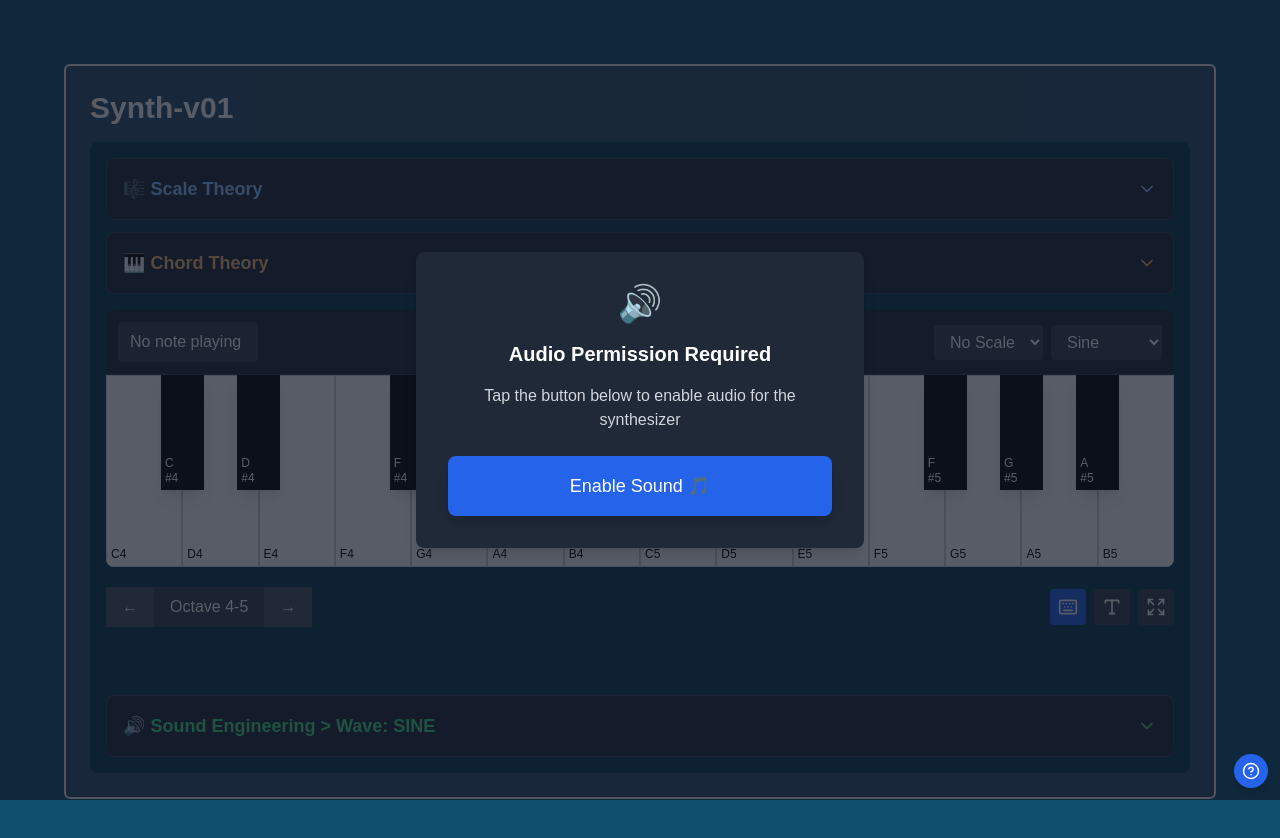
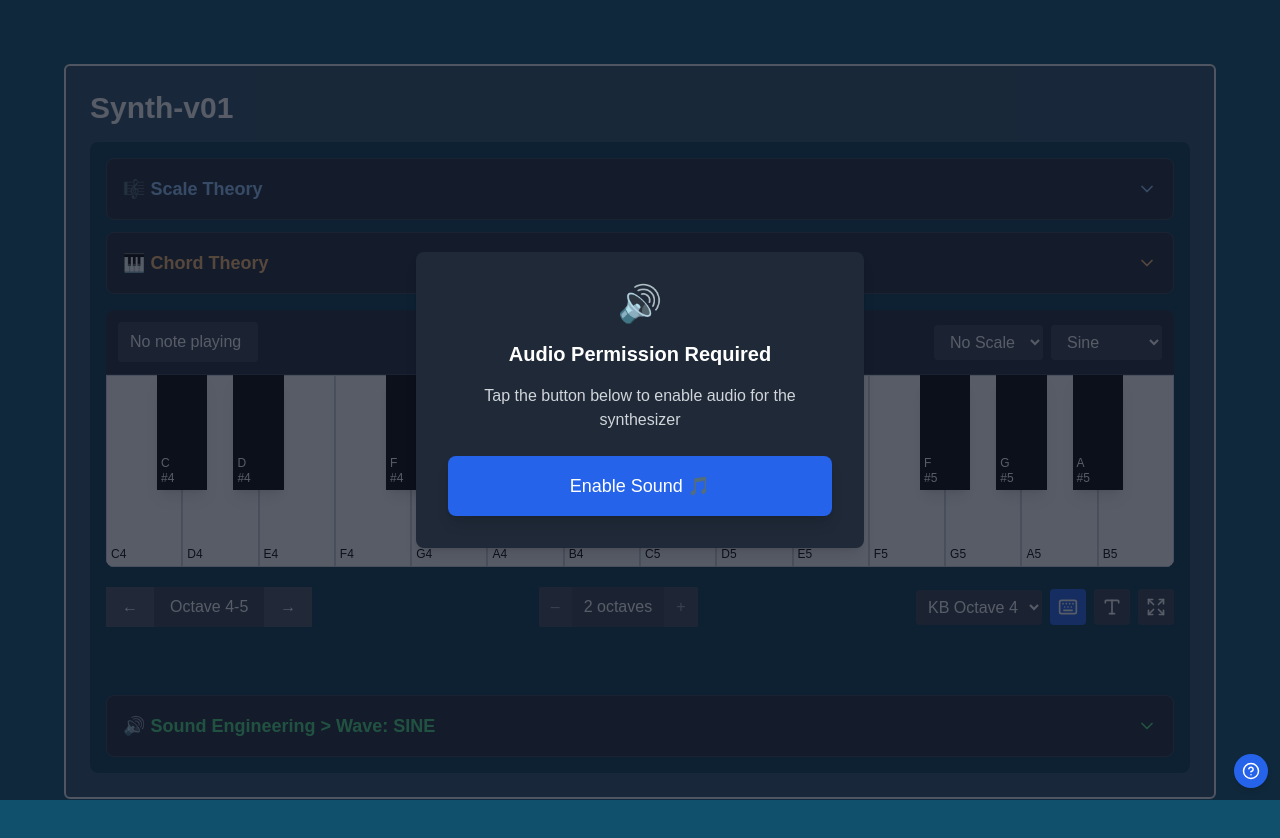
Before and after one commit to webdev-dave/build_synth_01, a Next.js app: page / in a window 1280 px wide. Shown: the top 838 px of the page. Built offline with nearby package versions, Linux system fonts and the light colour scheme.

Commit message:
allow user to controll sum of octives on screen

```diff
--- a/src/instruments/synth/templates/basic-synth/components/SynthControls.tsx
+++ b/src/instruments/synth/templates/basic-synth/components/SynthControls.tsx
@@ -29,6 +29,18 @@ interface BottomToolbarProps {
   toggleShowKbLabels?: () => void;
   /** If true, the UI is running on a mobile / touch-only device. */
   isMobile?: boolean;
+  /** Currently selected number of visible octaves */
+  visibleOctaves?: number;
+  /** Setter for visible octaves */
+  setVisibleOctaves?: (num: number) => void;
+  /** Maximum allowed visible octaves based on screen width */
+  maxVisibleOctaves?: number;
+  /** Minimum allowed visible octaves (defaults to 1) */
+  minVisibleOctaves?: number;
+  /** Which visible octave (0-based) the computer keyboard is mapped to */
+  kbOctaveOffset?: number;
+  /** Setter for kbOctaveOffset */
+  setKbOctaveOffset?: (offset: number) => void;
 }
 
 export function TopToolbar({
@@ -189,10 +201,16 @@ export function BottomToolbar({
   showKbLabels = false,
   toggleShowKbLabels = () => {},
   isMobile = false,
+  visibleOctaves = 2,
+  setVisibleOctaves = () => {},
+  maxVisibleOctaves = 5,
+  minVisibleOctaves = 2,
+  kbOctaveOffset = 0,
+  setKbOctaveOffset = () => {},
 }: BottomToolbarProps) {
   return (
     <div className="w-full flex justify-between items-center py-1">
-      {/* Left Side - Octave Controls */}
+      {/* Left Side - Octave & Visible Range Controls */}
       <Tooltip
         message="Change keyboard octave up/down"
         alignX="left"
@@ -241,8 +259,72 @@ export function BottomToolbar({
         </div>
       </Tooltip>
 
+      {/* Visible Octaves Controls (only on tablets / desktop) */}
+      {!isMobile && (
+        <Tooltip
+          message="Change the number of octaves displayed"
+          alignX="center"
+          placement="bottom"
+        >
+          <div className="flex items-center bg-gray-700 rounded ml-2 overflow-visible">
+            <button
+              onClick={() =>
+                setVisibleOctaves(
+                  Math.max(minVisibleOctaves, visibleOctaves - 1)
+                )
+              }
+              className="relative px-3 py-2 bg-gray-600 text-white hover:bg-gray-500 disabled:opacity-50 disabled:cursor-not-allowed transition-colors"
+              disabled={visibleOctaves <= minVisibleOctaves}
+              aria-label="Show fewer octaves"
+            >
+              –
+            </button>
+            <span className="px-3 py-2 text-white bg-gray-700 font-medium">
+              {visibleOctaves} octave{visibleOctaves > 1 ? "s" : ""}
+            </span>
+            <button
+              onClick={() =>
+                setVisibleOctaves(
+                  Math.min(maxVisibleOctaves, visibleOctaves + 1)
+                )
+              }
+              className="relative px-3 py-2 bg-gray-600 text-white hover:bg-gray-500 disabled:opacity-50 disabled:cursor-not-allowed transition-colors"
+              disabled={visibleOctaves >= maxVisibleOctaves}
+              aria-label="Show more octaves"
+            >
+              +
+            </button>
+          </div>
+        </Tooltip>
+      )}
+
       {/* Right Side - Additional Controls */}
       <div className="flex items-center gap-2">
+        {/* Computer-keyboard octave mapping dropdown (only when keyboard enabled and not mobile) */}
+        {!isMobile && kbEnabled && visibleOctaves > 1 && (
+          <Tooltip
+            message="Select which visible octave the computer keyboard controls"
+            alignX="right"
+            placement="bottom"
+          >
+            <select
+              value={kbOctaveOffset}
+              onChange={(e) => setKbOctaveOffset(Number(e.target.value))}
+              className="p-2 bg-gray-700 text-white rounded border-none outline-none cursor-pointer hover:bg-gray-600 transition-colors"
+              aria-label="Select octave mapped to computer keyboard"
+            >
+              {Array.from({ length: visibleOctaves }).map((_, idx) => (
+                <option
+                  key={idx}
+                  value={idx}
+                >
+                  KB Octave {startOctave + idx}
+                </option>
+              ))}
+            </select>
+          </Tooltip>
+        )}
+
         {/* Enable computer keyboard (hidden on mobile) */}
         {!isMobile && (
           <Tooltip
--- a/src/instruments/synth/templates/basic-synth/components/SynthKeyboard.tsx
+++ b/src/instruments/synth/templates/basic-synth/components/SynthKeyboard.tsx
@@ -1,4 +1,4 @@
-import { useState, useEffect, useMemo } from "react";
+import { useState, useEffect, useMemo, useCallback, useRef } from "react";
 import { useAudioSynthesis } from "../hooks/useAudioSynthesis";
 import { useScaleLogic } from "../hooks/useScaleLogic";
 import { createSynthKeys } from "../utils/synthUtils";
@@ -28,6 +28,57 @@ export default function SynthKeyboard() {
   const isMobile = useIsMobile();
   const [kbEnabled, setKbEnabled] = useState<boolean>(() => !isMobile);
   const [showKbLabels, setShowKbLabels] = useState(false);
+
+  // Which of the visible octaves the computer keyboard controls (0-indexed)
+  const [kbOctaveOffset, setKbOctaveOffset] = useState<number>(0);
+
+  // Default number of visible octaves is 2 for all devices
+  const defaultVisibleOctaves = 2;
+
+  const [visibleOctaves, setVisibleOctaves] = useState<number>(
+    defaultVisibleOctaves
+  );
+
+  // Reference to the synth wrapper so we can measure its width
+  const wrapperRef = useRef<HTMLDivElement>(null);
+
+  // Minimum width per white key in pixels required for comfortable playing
+  const MIN_WHITE_KEY_WIDTH = 50;
+
+  // Compute the maximum number of octaves that can fit based on current wrapper width
+  const computeMaxOctaves = useCallback((widthPx: number) => {
+    if (!widthPx || widthPx <= 0) return 2; // fallback ensures min 2
+    const maxByWidth = Math.floor(widthPx / (7 * MIN_WHITE_KEY_WIDTH));
+    // Ensure at least 2 octaves are always possible (may overflow horizontally on very small screens)
+    return Math.max(2, Math.min(5, maxByWidth));
+  }, []);
+
+  const [maxVisibleOctaves, setMaxVisibleOctaves] = useState<number>(() => {
+    const initialWidth =
+      typeof window !== "undefined" ? window.innerWidth : 1024;
+    return Math.max(2, computeMaxOctaves(initialWidth));
+  });
+
+  // Measure wrapper width on mount and when the window resizes
+  useEffect(() => {
+    const measure = () => {
+      const width = wrapperRef.current?.offsetWidth || 0;
+      setMaxVisibleOctaves(computeMaxOctaves(width));
+    };
+
+    measure(); // initial
+    window.addEventListener("resize", measure);
+    return () => window.removeEventListener("resize", measure);
+  }, [computeMaxOctaves]);
+
+  // Ensure currently selected octave count never exceeds the allowed maximum
+  useEffect(() => {
+    if (visibleOctaves > maxVisibleOctaves) {
+      setVisibleOctaves(maxVisibleOctaves);
+    }
+    // Clamp keyboard octave offset if needed
+    setKbOctaveOffset((prev) => Math.min(prev, visibleOctaves - 1));
+  }, [maxVisibleOctaves, visibleOctaves]);
 
   // Disable body scroll & padding while in full-screen mode
   useEffect(() => {
@@ -84,7 +135,11 @@ export default function SynthKeyboard() {
     }
   }, [isMobile]);
 
-  const keys = createSynthKeys(startOctave);
+  const keys = createSynthKeys(startOctave, visibleOctaves);
+
+  // Slice keys array to the octave controlled by the computer keyboard
+  const kbBaseIndex = kbOctaveOffset * 12;
+  const keysForKb = keys.slice(kbBaseIndex);
 
   const scaleLogic = useScaleLogic();
   const audioSynthesis = useAudioSynthesis(
@@ -96,14 +151,31 @@ export default function SynthKeyboard() {
   // Enable physical keyboard interaction when toggled
   useComputerKeyboard(
     kbEnabled,
-    keys,
+    keysForKb,
     audioSynthesis.handleNoteStart,
     audioSynthesis.stopNote,
     (delta: number) =>
       setStartOctave((prev) => Math.min(7, Math.max(0, prev + delta)))
   );
 
-  const noteToKeyCharMap = useMemo(() => buildNoteToCharMap(keys), [keys]);
+  // Keyboard shortcuts to change kbOctaveOffset using < and > keys (Comma/Period codes)
+  useEffect(() => {
+    const handleKeyDown = (e: KeyboardEvent) => {
+      if (!kbEnabled) return;
+      if (e.code === "Comma") {
+        setKbOctaveOffset((prev) => Math.max(0, prev - 1));
+      } else if (e.code === "Period") {
+        setKbOctaveOffset((prev) => Math.min(visibleOctaves - 1, prev + 1));
+      }
+    };
+    window.addEventListener("keydown", handleKeyDown);
+    return () => window.removeEventListener("keydown", handleKeyDown);
+  }, [kbEnabled, visibleOctaves]);
+
+  const noteToKeyCharMap = useMemo(
+    () => buildNoteToCharMap(keysForKb),
+    [keysForKb]
+  );
 
   // Helper to toggle label visibility and ensure keyboard input is enabled when turning on
   const handleToggleShowLabels = () => {
@@ -149,6 +221,7 @@ export default function SynthKeyboard() {
       <PreventDefaultTouchWrapper allowScroll={true}>
         <div
           className={`synth-wrapper ${isFullScreen ? "fullscreen-synth" : ""}`}
+          ref={wrapperRef}
           style={{
             width: isFullScreen ? "100vw" : "100%",
             maxWidth: isFullScreen ? "100%" : "100%",
@@ -222,6 +295,11 @@ export default function SynthKeyboard() {
             toggleKbEnabled={() => setKbEnabled((prev) => !prev)}
             showKbLabels={showKbLabels}
             toggleShowKbLabels={handleToggleShowLabels}
+            visibleOctaves={visibleOctaves}
+            setVisibleOctaves={setVisibleOctaves}
+            maxVisibleOctaves={maxVisibleOctaves}
+            kbOctaveOffset={kbOctaveOffset}
+            setKbOctaveOffset={setKbOctaveOffset}
           />
 
           <div className="mt-16">
--- a/src/instruments/synth/templates/basic-synth/components/SynthKeys.tsx
+++ b/src/instruments/synth/templates/basic-synth/components/SynthKeys.tsx
@@ -150,7 +150,7 @@ export default function SynthKeys({
       .slice(0, keyIndex)
       .filter((k) => !k.isBlack).length;
     const whiteKeyWidth = 100 / keys.filter((k) => !k.isBlack).length; // Percentage width of each white key
-    const blackKeyWidth = 4; // 4% width for black keys
+    const blackKeyWidth = whiteKeyWidth * 0.66; // Black keys should be roughly 2/3 the width of white keys
 
     // Position black key at the boundary between white keys
     // Each black key sits between specific white keys based on piano layout
--- a/src/instruments/synth/templates/basic-synth/utils/synthUtils.ts
+++ b/src/instruments/synth/templates/basic-synth/utils/synthUtils.ts
@@ -7,8 +7,12 @@ export interface SynthKey {
   isBlack: boolean;
 }
 
-// Generate synthesizer keys for a given starting octave
-export function createSynthKeys(startOctave: number): SynthKey[] {
+// Generate synthesizer keys for a given starting octave and number of octaves to display.
+// `numOctaves` defaults to 2 to preserve the previous behaviour for existing callers.
+export function createSynthKeys(
+  startOctave: number,
+  numOctaves: number = 2
+): SynthKey[] {
   const keys: SynthKey[] = [];
   const noteNames = [
     "C",
@@ -25,12 +29,19 @@ export function createSynthKeys(startOctave: number): SynthKey[] {
     "B",
   ];
 
-  // Generate 2 octaves worth of keys (24 keys total)
-  for (let octave = startOctave; octave < startOctave + 2; octave++) {
+  // Clamp numOctaves to a sensible range (1-10) to avoid accidental gigantic arrays.
+  const octavesToGenerate = Math.max(1, Math.min(10, numOctaves));
+
+  // Generate the requested number of octaves worth of keys.
+  for (
+    let octave = startOctave;
+    octave < startOctave + octavesToGenerate;
+    octave++
+  ) {
     for (let i = 0; i < noteNames.length; i++) {
       const noteName = noteNames[i];
       const noteNumber = octave * 12 + i;
-      const frequency = 440 * Math.pow(2, (noteNumber - 69) / 12); // A4 = 440Hz
+      const frequency = 440 * Math.pow(2, (noteNumber - 69) / 12); // A4 = 440 Hz
       const isBlack = noteName.includes("#");
 
       keys.push({
```
Also changed, not shown: 1 other file (tests, documents, lock files or other folders).
